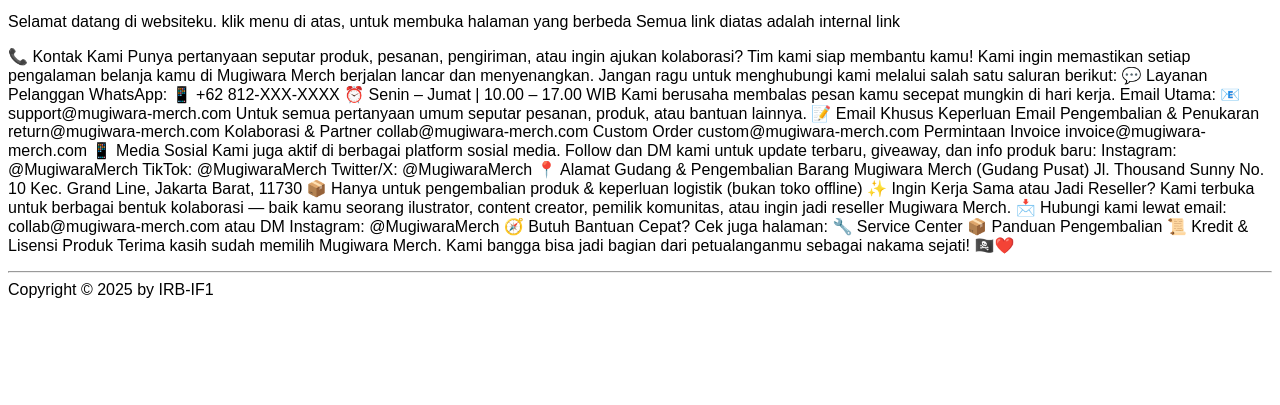
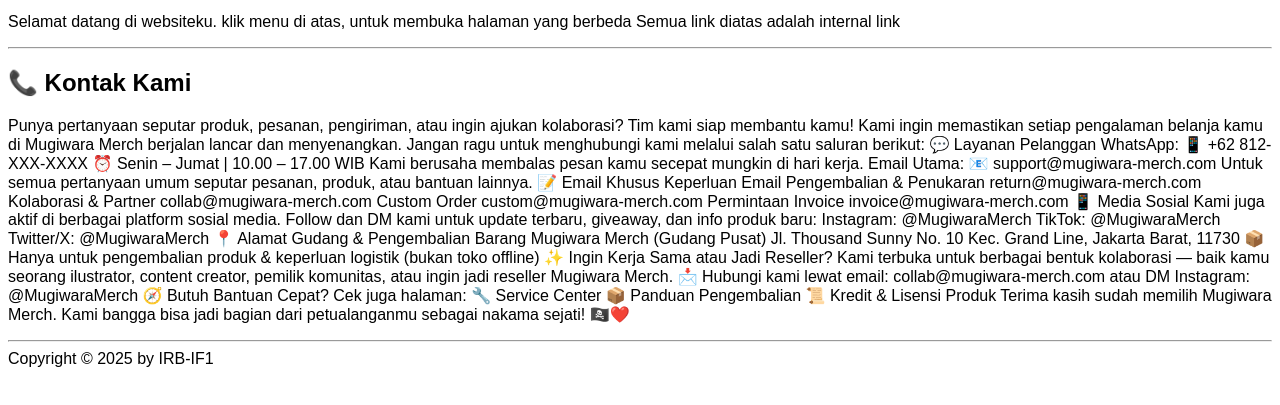
Before and after one commit to Ingrid1130/mugiwara-merch, a plain HTML site: page kk.html in a window 1280 px wide. Shown: the part 387-792 px from the top of the page. Drawn offline with Linux system fonts and the light colour scheme.

Commit message:
Update kk.html

```diff
--- a/kk.html
+++ b/kk.html
@@ -34,11 +34,11 @@
 <p>
 Selamat datang di websiteku. klik menu di atas,
 untuk membuka halaman yang berbeda Semua link diatas adalah internal link
-</p>
-<p>
-  📞 Kontak Kami
+</p><hr>
 
-Punya pertanyaan seputar produk, pesanan, pengiriman, atau ingin ajukan kolaborasi? Tim kami siap membantu kamu!
+<h2>📞 Kontak Kami</h2>
+
+<p>Punya pertanyaan seputar produk, pesanan, pengiriman, atau ingin ajukan kolaborasi? Tim kami siap membantu kamu!
 
 Kami ingin memastikan setiap pengalaman belanja kamu di Mugiwara Merch berjalan lancar dan menyenangkan. Jangan ragu untuk menghubungi kami melalui salah satu saluran berikut:
 
```
